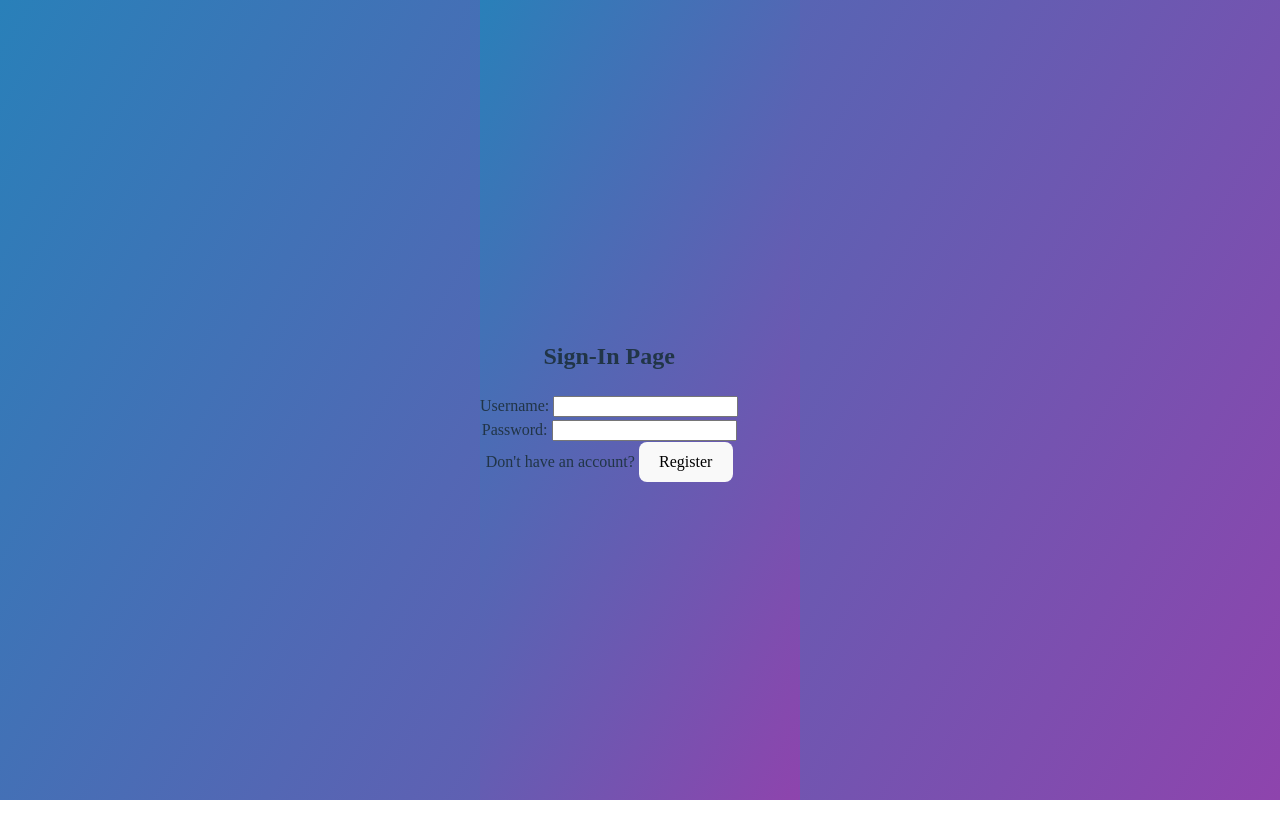
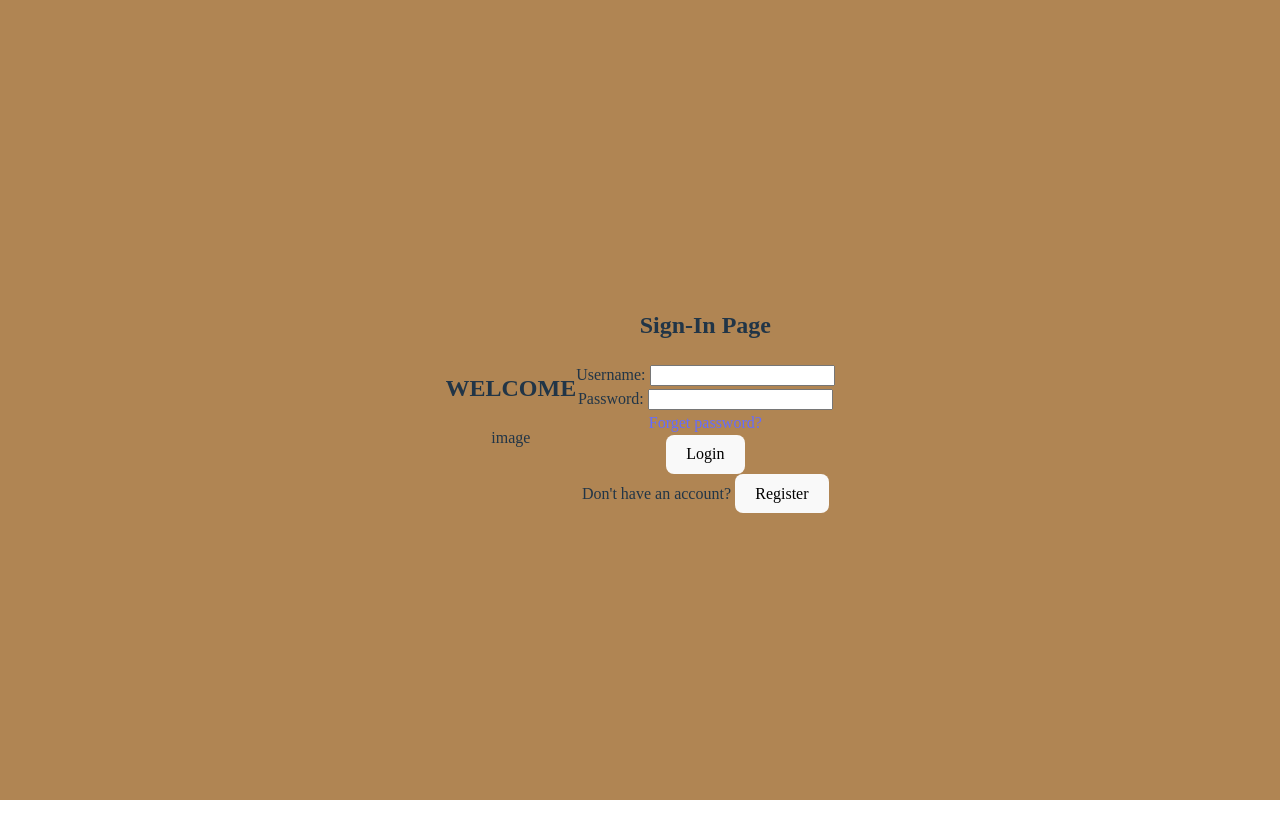
Before and after one commit to kasmi00/Step_Elegance33A, a React (Vite) app in the folder StepEleganceFrontEnd/: page /login in a window 1280 px wide. Built offline with nearby package versions, Linux system fonts and the light colour scheme.

Commit message:
login modified

```diff
--- a/StepEleganceFrontEnd/src/pages/login.css
+++ b/StepEleganceFrontEnd/src/pages/login.css
@@ -1,8 +1,9 @@
 body{
     margin:0;
     padding:0;
+    box-sizing: border-box;
     font-family: montserrat;
-    background: linear-gradient(120deg,#2980b9,#8e44ad);
+    background-color:#b08553;
     height: 100vh;
     overflow:hidden;
 
@@ -10,4 +11,6 @@ body{
 .SIGN-IN{
     display: flex;
     flex-direction: column;
+    justify-content: center;
+
 }
--- a/StepEleganceFrontEnd/src/pages/login.tsx
+++ b/StepEleganceFrontEnd/src/pages/login.tsx
@@ -8,6 +8,15 @@ function login(){
                <meta name="viewport" content="width=device-width,initial-scale=1.0" />
            </head>
            <body>
+
+           <div className="WELCOME">
+               <h2>WELCOME</h2>
+               <label>
+                   image
+               </label>
+
+           </div>
+
            <div className="SIGN-IN">
                <h2>Sign-In Page</h2>
                <label>
@@ -16,8 +25,14 @@ function login(){
                <label>
                    Password: <input type="Password" name="Password" />
                </label>
+               <a href="#">Forget password?</a>
+               <label>
+                   <button type="submit" class="btn"> Login</button>
+               </label>
                <label> Don't have an account?  <button> Register</button> </label>
            </div>
+
+
            </body>
        </>
 
```
